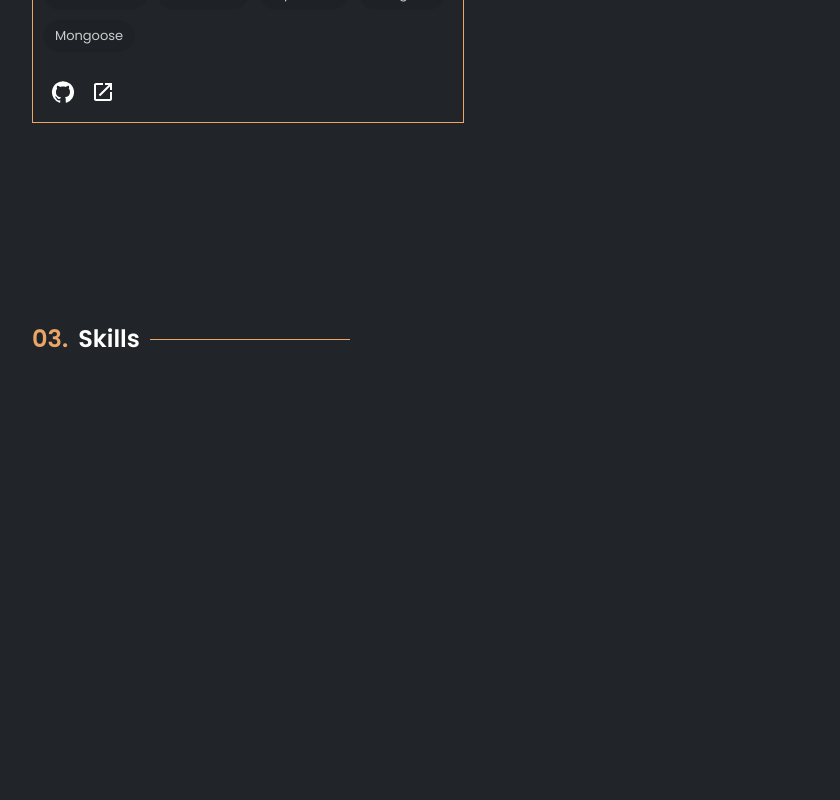
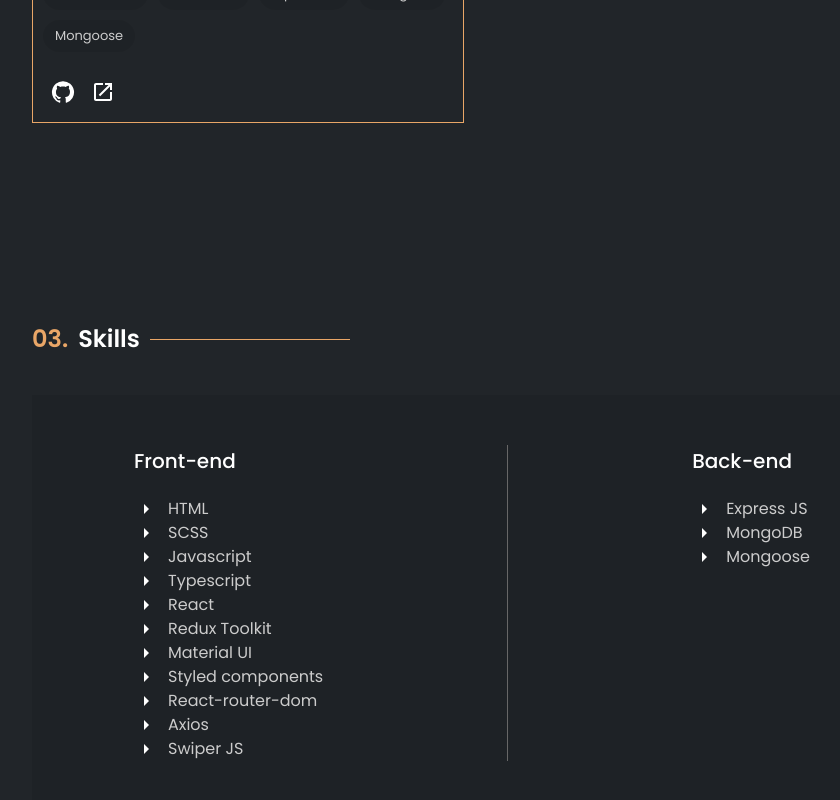
Before and after one commit to BiancaGlavan/biancaglavan.github.io, a React (Vite) app: page / in a window 1280 px wide. Shown: the part 1946-2746 px from the top of the page, without its empty margins (168-1008 px from the left). Before the commit the page ends 2301 px from the top, so only its background shows below. Built offline with nearby package versions, Linux system fonts and the light colour scheme.

Commit message:
added skills component

```diff
--- a/package.json
+++ b/package.json
@@ -17,6 +17,7 @@
     "classnames": "^2.3.2",
     "react": "^18.2.0",
     "react-dom": "^18.2.0",
+    "react-use-scroll-direction": "^0.1.0",
     "styled-components": "^5.3.6"
   },
   "devDependencies": {
--- a/src/App.tsx
+++ b/src/App.tsx
@@ -2,6 +2,7 @@
 import { CssBaseline } from "@mui/material";
 import { ThemeProvider } from "@mui/material/styles";
 import AboutMe from "./components/AboutMe";
+import Footer from "./components/Footer";
 import Greetings from "./components/Greetings";
 import Navigation from "./components/Navigation";
 import Projects from "./components/Projects";
@@ -18,6 +19,7 @@ function App() {
         <AboutMe />
         <Projects />
         <Skills />
+        <Footer />
       </div>
     </ThemeProvider>
   );
--- a/src/components/AboutMe.tsx
+++ b/src/components/AboutMe.tsx
@@ -1,4 +1,4 @@
-import { Box, Container, Grid, Typography } from "@mui/material";
+import { Box, Typography } from "@mui/material";
 import { styled } from "@mui/material/styles";
 import SectionName from "./SectionName";
 
--- a/src/components/Greetings.tsx
+++ b/src/components/Greetings.tsx
@@ -23,12 +23,6 @@ const StyledGreetings = styled("div")`
       color: ${(props) => props.theme.palette.text.primary};
 
       &:hover {
-        color: ${(props) => props.theme.palette.primary.main};
-      }
-    }
-
-    .codewars-icon {
-      &.isHovered {
         color: ${(props) => props.theme.palette.primary.main};
       }
     }
--- a/src/components/Project.tsx
+++ b/src/components/Project.tsx
@@ -83,9 +83,11 @@ const Project = ({ project }: IPropsProject) => {
         <img src={project.img} />
       </Box>
       <Box className="project-info-container">
-        <Typography className="project-title" variant="h6">
-          {project.title}
-        </Typography>
+        <a href={project.live_link} target="_blank">
+          <Typography className="project-title" variant="h6">
+            {project.title}
+          </Typography>
+        </a>
 
         <Box>
           {project.desc.map((description, idx) => (
--- a/src/components/Projects.tsx
+++ b/src/components/Projects.tsx
@@ -56,11 +56,6 @@ const Projects = () => {
             ))}
           </Grid>
         )}
-        {/* {projects && (
-          <Stack direction={{ xs: "column", md: "row" }} spacing={{ xs: 1, sm: 2, md: 4 }}>
-            {projects.map((project, idx) =>  <Project key={project.id} project={project} />)}
-          </Stack>
-        )} */}
       </Box>
     </StyledProjects>
   );
--- /dev/null
+++ b/src/components/SingleSkill.tsx
@@ -0,0 +1,29 @@
+import { Box, Typography } from "@mui/material";
+import ArrowRightIcon from "@mui/icons-material/ArrowRight";
+import { styled } from "@mui/material/styles";
+
+interface IPropsSingleSkill {
+  tool: string;
+}
+
+const StyledSingleSkill = styled("div")`
+  display: flex;
+  gap: 10px;
+
+  .tool {
+    color: ${(props) => props.theme.palette.text.secondary};
+  }
+`;
+
+const SingleSkill = ({ tool }: IPropsSingleSkill) => {
+  return (
+    <StyledSingleSkill className="Skill">
+      <ArrowRightIcon className="arrow-icon" />
+      <Typography className="tool" variant="body1">
+        {tool}
+      </Typography>
+    </StyledSingleSkill>
+  );
+};
+
+export default SingleSkill;
--- a/src/components/Skills.tsx
+++ b/src/components/Skills.tsx
@@ -1,9 +1,11 @@
+import { Box, Divider, Grid, Typography } from "@mui/material";
 import { styled } from "@mui/material/styles";
 import SectionName from "./SectionName";
+import SingleSkill from "./SingleSkill";
 
 const StyledSkills = styled("div")`
   background: ${(props) => props.theme.palette.background.default};
-
+  padding-bottom: 150px;
   padding-left: 200px;
   padding-right: 200px;
 
@@ -16,13 +18,72 @@ const StyledSkills = styled("div")`
     padding-left: 20px;
     padding-right: 20px;
   }
+
+  .skills-container {
+    margin-top: 40px;
+    display: flex;
+    max-width: 1000px;
+    background: ${(props) => props.theme.palette.secondary.main};
+    padding: 50px 20px;
+    justify-content: space-around;
+    gap: 20px;
+
+    ${(props) => props.theme.breakpoints.down("sm")} {
+      flex-direction: column;
+    }
+  }
+
+  .backend-skills,
+  .frontend-skills {
+    display: flex;
+    flex-direction: column;
+    align-items: center;
+  }
+
+  .skills-cat {
+    margin-bottom: 20px;
+  }
+
+  .divider {
+    background: ${(props) => props.theme.palette.grey[600]};
+  }
 `;
 
 const Skills = () => {
   return (
     <StyledSkills className="Skills">
       <SectionName ordering="03." title="Skills" />
-
+      <Box className="skills-container">
+        <Box className="frontend-skills">
+          <Box>
+            <Typography variant="h6" className="skills-cat">
+              Front-end
+            </Typography>
+            <SingleSkill tool="HTML" />
+            <SingleSkill tool="SCSS" />
+            <SingleSkill tool="Javascript" />
+            <SingleSkill tool="Typescript" />
+            <SingleSkill tool="React" />
+            <SingleSkill tool="Redux Toolkit" />
+            <SingleSkill tool="Material UI" />
+            <SingleSkill tool="Styled components" />
+            <SingleSkill tool="React-router-dom" />
+            <SingleSkill tool="Axios" />
+            <SingleSkill tool="Swiper JS" />
+          </Box>
+        </Box>
+        <Divider className="divider" orientation="vertical"  flexItem/>
+        <Box className="backend-skills">
+          <Box>
+            <Typography variant="h6" className="skills-cat">
+              Back-end
+            </Typography>
+            <SingleSkill tool="Express JS" />
+            <SingleSkill tool="MongoDB" />
+            <SingleSkill tool="Mongoose" />
+          </Box>
+        </Box>
+      </Box>
     </StyledSkills>
   );
 };
--- a/src/theme/portofolioTheme.ts
+++ b/src/theme/portofolioTheme.ts
@@ -10,7 +10,7 @@ const portofolioTheme = createTheme({
         main: "#e9a667",
     },
     secondary: {
-        main: "#accecf",
+        main: "rgba(0, 0, 0, 0.08)",
     },
     text :{
       primary: "#fff",
```
Also changed, not shown: 1 other file (tests, documents, lock files or other folders).
